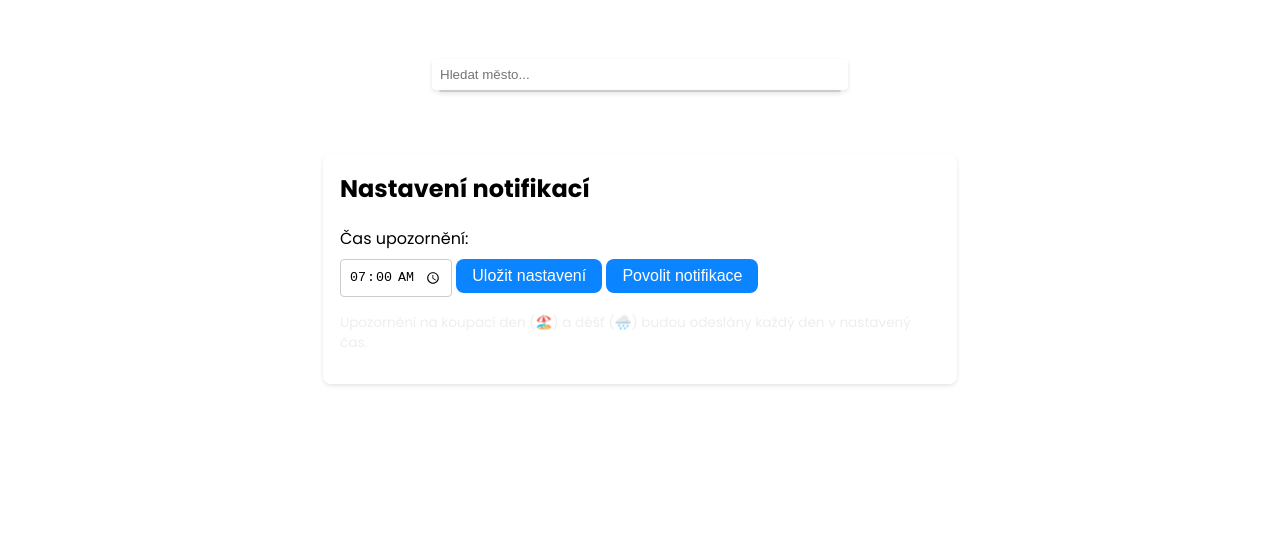
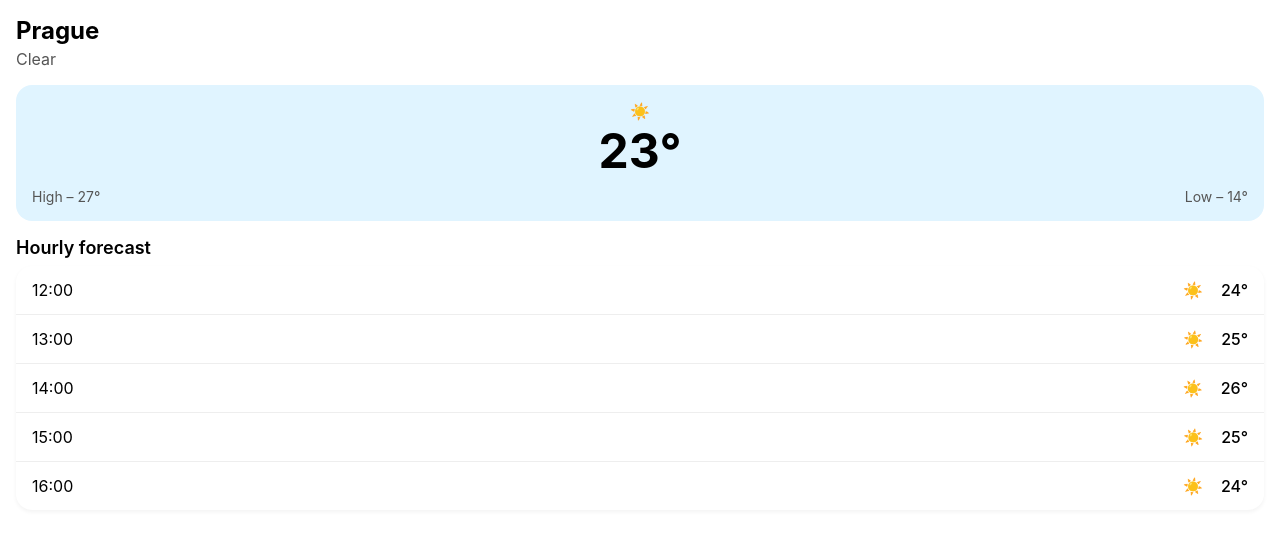
Before and after one commit to fduihdsvjnoiasdj/weather, a website: page index.html in a window 1280 px wide. Drawn offline with Linux system fonts and the light colour scheme; no server answers.

Commit message:
Redesign UI with new layout and placeholders

```diff
--- a/index.html
+++ b/index.html
@@ -1,49 +1,34 @@
 <!DOCTYPE html>
-<html lang="cs">
+<html lang="en">
   <head>
     <meta charset="UTF-8" />
-    <meta name="viewport" content="width=device-width, initial-scale=1.0" />
-    <title>Předpověď počasí</title>
-    <!-- Manifest pro instalaci aplikace -->
+    <meta name="viewport" content="width=device-width, initial-scale=1" />
+    <title>Weather App</title>
     <link rel="manifest" href="manifest.json" />
-    <meta name="theme-color" content="#0a84ff" />
-    <!-- Ikony pro různé platformy -->
-    <link rel="icon" type="image/png" sizes="192x192" href="icons/icon-192.png" />
-    <link rel="apple-touch-icon" href="icons/icon-512.png" />
-    <!-- Písmo -->
-    <link rel="preconnect" href="https://fonts.gstatic.com" />
-    <link
-      href="https://fonts.googleapis.com/css2?family=Poppins:wght@400;700&display=swap"
-      rel="stylesheet"
-    />
-    <!-- Hlavní styl -->
+    <meta name="theme-color" content="#FFFFFF" />
     <link rel="stylesheet" href="style.css" />
   </head>
   <body>
-    <header>
-      <h1>Předpověď počasí</h1>
-      <div class="search-container">
-        <input
-          id="search-input"
-          type="text"
-          placeholder="Hledat město..."
-          autocomplete="off"
-        />
-        <div id="search-results" class="search-results"></div>
-      </div>
-    </header>
-    <main id="locations-container"></main>
-    <section class="settings">
-      <h2>Nastavení notifikací</h2>
-      <label for="notification-time">Čas upozornění:</label>
-      <input id="notification-time" type="time" value="07:00" />
-      <button id="save-settings">Uložit nastavení</button>
-      <button id="subscribeBtn">Povolit notifikace</button>
-      <p class="note">
-        Upozornění na&nbsp;koupací den (🏖️) a&nbsp;déšť (🌧️) budou odeslány každý den
-        v&nbsp;nastavený čas.
-      </p>
-    </section>
-    <script src="app.js"></script>
+    <div class="app-container">
+      <header class="header">
+        <h1 class="location">{{location}}</h1>
+        <p class="condition">{{condition}}</p>
+      </header>
+
+      <section class="current-card">
+        <div class="icon">☀️</div>
+        <div class="temperature">{{currentTemp}}°</div>
+        <div class="high-low">
+          <span class="high">High – {{high}}°</span>
+          <span class="low">Low – {{low}}°</span>
+        </div>
+      </section>
+
+      <section class="hourly-forecast">
+        <h2 class="section-title">Hourly forecast</h2>
+        <ul class="hours-list" id="hours-list"></ul>
+      </section>
+    </div>
+    <script src="main.js"></script>
   </body>
 </html>
--- /dev/null
+++ b/main.js
@@ -0,0 +1,40 @@
+const sampleData = {
+  location: 'Prague',
+  condition: 'Clear',
+  currentTemp: 23,
+  high: 27,
+  low: 14,
+  hourlyForecast: [
+    { time: '12:00', iconPath: '', temp: 24 },
+    { time: '13:00', iconPath: '', temp: 25 },
+    { time: '14:00', iconPath: '', temp: 26 },
+    { time: '15:00', iconPath: '', temp: 25 },
+    { time: '16:00', iconPath: '', temp: 24 }
+  ]
+};
+
+function render(data) {
+  document.querySelector('.location').textContent = data.location;
+  document.querySelector('.condition').textContent = data.condition;
+  document.querySelector('.temperature').textContent = `${data.currentTemp}°`;
+  document.querySelector('.high').textContent = `High – ${data.high}°`;
+  document.querySelector('.low').textContent = `Low – ${data.low}°`;
+  const list = document.getElementById('hours-list');
+  list.innerHTML = '';
+  data.hourlyForecast.forEach((h) => {
+    const li = document.createElement('li');
+    li.className = 'hour-item';
+    li.innerHTML = `
+      <span class="hour-time">${h.time}</span>
+      <div class="hour-icon">${h.iconPath ? `<img src="${h.iconPath}" alt="">` : '☀️'}</div>
+      <span class="hour-temp">${h.temp}°</span>`;
+    list.appendChild(li);
+  });
+}
+
+window.addEventListener('load', () => {
+  render(sampleData);
+  if ('serviceWorker' in navigator) {
+    navigator.serviceWorker.register('sw.js');
+  }
+});
--- a/service-worker.js
+++ b/service-worker.js
@@ -8,6 +8,7 @@ const PRECACHE_URLS = [
   '/',
   '/index.html',
   '/style.css',
+  '/main.js',
   '/app.js',
   '/manifest.json',
   '/icons/icon-192.png',
--- a/style.css
+++ b/style.css
@@ -1,247 +1,104 @@
-/*
- * Základní styl pro aplikaci předpovědi počasí.
- * Používá flexbox pro responzivní rozložení a světlou barevnou paletu.
- */
+:root {
+  --bg: #FFFFFF;
+  --accent: #E0F4FF;
+  --text-primary: #000000;
+  --text-secondary: #555555;
+  --radius: 16px;
+  --spacing: 16px;
+}
+
+* { box-sizing: border-box; margin: 0; padding: 0; }
 
 body {
-  font-family: 'Poppins', sans-serif;
-  margin: 0;
-  padding: 0;
-  background: #fff;
-  color: #000;
+  background: var(--bg);
+  font-family: -apple-system, BlinkMacSystemFont, sans-serif;
+  color: var(--text-primary);
 }
 
-@media (prefers-color-scheme: dark) {
-  body {
-    background: #000;
-    color: #fff;
-  }
+.app-container {
+  padding: var(--spacing);
+  padding-bottom: calc(env(safe-area-inset-bottom) + var(--spacing));
 }
 
-header {
-  background: rgba(255, 255, 255, 0.15);
-  backdrop-filter: blur(10px);
-  -webkit-backdrop-filter: blur(10px);
-  color: #fff;
-  padding: 1rem;
-  text-align: center;
-  position: sticky;
-  top: 0;
-  z-index: 100;
+.header .location {
+  font-size: 1.5rem;
+  font-weight: 700;
+}
+.header .condition {
+  font-size: 1rem;
+  color: var(--text-secondary);
+  margin-top: 4px;
 }
 
-header h1 {
-  margin: 0;
-  font-size: 1.5rem;
-}
-
-.search-container {
-  margin-top: 0.5rem;
-  position: relative;
-  display: flex;
-  justify-content: center;
-}
-
-#search-input {
-  width: 90%;
-  max-width: 400px;
-  padding: 0.5rem;
-  border-radius: 4px;
-  border: none;
-  box-shadow: 0 2px 4px rgba(0, 0, 0, 0.1);
-}
-
-.search-results {
-  position: absolute;
-  top: 100%;
-  left: 50%;
-  transform: translateX(-50%);
-  background: rgba(255, 255, 255, 0.9);
-  border: 1px solid #ccc;
-  width: 90%;
-  max-width: 400px;
-  max-height: 200px;
-  overflow-y: auto;
-  box-shadow: 0 2px 4px rgba(0, 0, 0, 0.1);
-  border-radius: 4px;
-  z-index: 50;
-  color: #000;
-}
-
-.search-results div {
-  padding: 0.5rem;
-  cursor: pointer;
-  border-bottom: 1px solid #eee;
-}
-
-.search-results div:last-child {
-  border-bottom: none;
-}
-
-.search-results div:hover {
-  background: #f1f1f1;
-}
-
-main {
+.current-card {
+  margin-top: var(--spacing);
+  background: var(--accent);
+  border-radius: var(--radius);
+  padding: var(--spacing);
   display: flex;
   flex-direction: column;
   align-items: center;
-  padding: 1rem;
+  text-align: center;
+}
+.current-card .icon svg,
+.current-card .icon img {
+  width: 64px;
+  height: 64px;
+  margin-bottom: 8px;
+}
+.current-card .temperature {
+  font-size: 3rem;
+  font-weight: 700;
+}
+.current-card .high-low {
+  display: flex;
+  justify-content: space-between;
+  width: 100%;
+  margin-top: 8px;
+}
+.current-card .high-low .high,
+.current-card .high-low .low {
+  font-size: 0.875rem;
+  color: var(--text-secondary);
 }
 
-.location-card {
-  background: rgba(255, 255, 255, 0.25);
-  backdrop-filter: blur(12px);
-  -webkit-backdrop-filter: blur(12px);
-  border: 1px solid rgba(255, 255, 255, 0.3);
-  margin: 1rem 0;
-  padding: 1rem;
-  border-radius: 8px;
-  width: 90%;
-  max-width: 600px;
-  box-shadow: 0 2px 4px rgba(0, 0, 0, 0.1);
+.hourly-forecast {
+  margin-top: var(--spacing);
 }
-
-.location-header {
+.hourly-forecast .section-title {
+  font-size: 1.125rem;
+  font-weight: 600;
+  margin-bottom: 8px;
+}
+.hours-list {
+  list-style: none;
+  background: var(--bg);
+  border-radius: var(--radius);
+  overflow: hidden;
+  box-shadow: 0 2px 4px rgba(0,0,0,0.05);
+}
+.hour-item {
   display: flex;
-  justify-content: space-between;
   align-items: center;
+  padding: 12px var(--spacing);
+  border-bottom: 1px solid #EEE;
 }
-
-.location-header h2 {
-  margin: 0;
-  font-size: 1.2rem;
+.hour-item:last-child {
+  border-bottom: none;
 }
-
-.remove-btn {
-  background: transparent;
-  border: none;
-  color: #e53935;
-  font-size: 1.2rem;
-  cursor: pointer;
-}
-
-.forecast-grid {
-  display: flex;
-  flex-direction: column;
-  gap: 0.5rem;
-  margin-top: 0.5rem;
-}
-
-.forecast-day {
-  background: rgba(255, 255, 255, 0.2);
-  padding: 0.5rem;
-  border-radius: 6px;
-  text-align: center;
-  font-size: 0.9rem;
-}
-
-.forecast-day .icon {
-  font-size: 1.5rem;
-  margin-bottom: 0.25rem;
-  display: block;
-}
-
-.segment {
-  display: flex;
-  justify-content: space-between;
-  font-size: 0.85rem;
-  margin-top: 0.25rem;
-}
-
-.settings {
-  background: rgba(255, 255, 255, 0.25);
-  backdrop-filter: blur(12px);
-  -webkit-backdrop-filter: blur(12px);
-  border: 1px solid rgba(255, 255, 255, 0.3);
-  padding: 1rem;
-  margin: 1rem auto;
-  border-radius: 8px;
-  max-width: 600px;
-  width: 90%;
-  box-shadow: 0 2px 4px rgba(0, 0, 0, 0.1);
-}
-
-.settings h2 {
-  margin-top: 0;
-}
-
-.settings label {
-  display: block;
-  margin-bottom: 0.5rem;
-}
-
-#notification-time {
-  padding: 0.5rem;
-  border-radius: 4px;
-  border: 1px solid #ccc;
-  margin-bottom: 0.5rem;
-}
-
-button {
-  background: #0a84ff;
-  color: #fff;
-  border: none;
-  border-radius: 8px;
-  padding: 0.5rem 1rem;
-  cursor: pointer;
+.hour-item .hour-time {
+  flex: 1;
   font-size: 1rem;
 }
-
-button:hover {
-  background: #006be6;
-}
-
-.note {
-  font-size: 0.85rem;
-  color: #eee;
-  margin-top: 0.5rem;
-}
-
-.hourly-chart {
-  width: 100%;
-  max-width: 560px;
-  display: block;
-  margin: 0.5rem auto;
-  background: rgba(255, 255, 255, 0.2);
-  backdrop-filter: blur(4px);
-  -webkit-backdrop-filter: blur(4px);
-  border: 1px solid rgba(255, 255, 255, 0.4);
-  border-radius: 4px;
-  box-shadow: 0 1px 3px rgba(0, 0, 0, 0.1);
-}
-
-.chart-legend {
-  display: flex;
-  justify-content: center;
-  gap: 1rem;
-  margin: 0.25rem 0 0.5rem;
-  font-size: 0.8rem;
-}
-
-.chart-label {
-  text-align: center;
-  font-size: 0.9rem;
-  margin: 0.25rem 0;
-}
-
-.chart-legend .legend-item {
+.hour-item .hour-icon {
+  width: 24px;
+  height: 24px;
+  margin: 0 16px;
   display: flex;
   align-items: center;
-  gap: 0.25rem;
+  justify-content: center;
 }
-
-.legend-color {
-  width: 12px;
-  height: 12px;
-  border-radius: 50%;
-  display: inline-block;
+.hour-item .hour-temp {
+  font-size: 1rem;
+  font-weight: 500;
 }
-
-.legend-color.sun {
-  background: #ffd600;
-}
-
-.legend-color.rain {
-  background: #2196f3;
-}
--- a/sw.js
+++ b/sw.js
@@ -8,6 +8,7 @@ const PRECACHE_URLS = [
   '/',
   '/index.html',
   '/style.css',
+  '/main.js',
   '/app.js',
   '/manifest.json',
   '/icons/icon-192.png',
```
